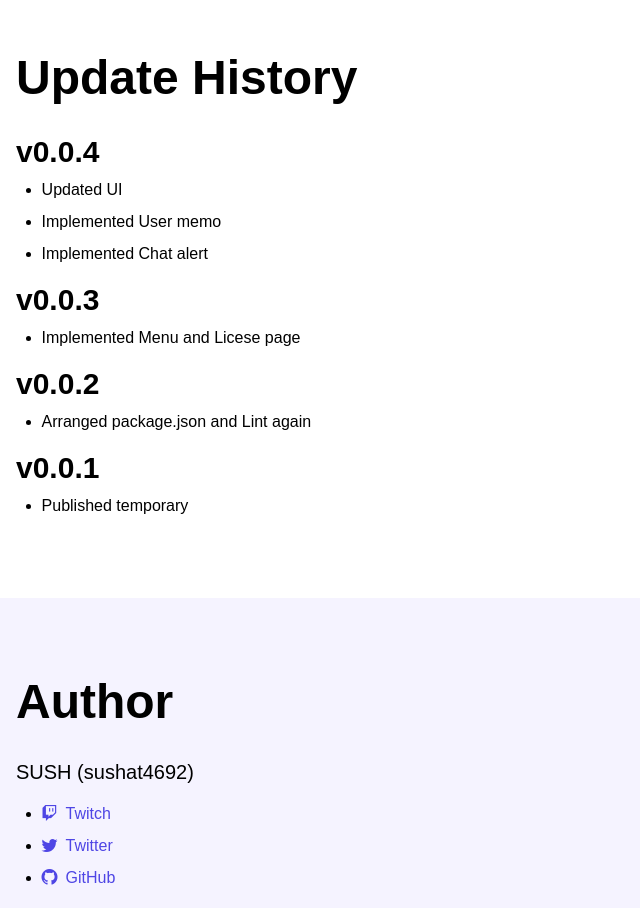
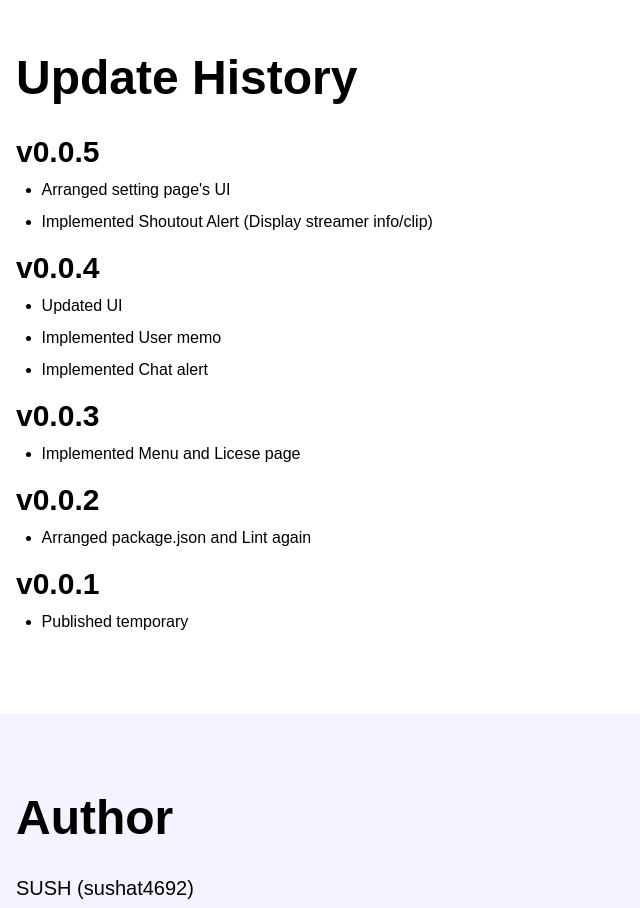
Before and after one commit to sushat4692/streaid-docs, a Next.js app: page / in a window 1280 px wide. Shown: the part 1020-1928 px from the top of the page, without its empty margins (0-640 px from the left). Built offline with nearby package versions, Linux system fonts and the light colour scheme.

Commit message:
Added history of v0.0.5

```diff
--- a/components/History.tsx
+++ b/components/History.tsx
@@ -15,6 +15,20 @@ const HistoryComponent: React.FC = () => {
                         defaultMessage: "Update History",
                     })}
                 </h2>
+
+                <h3 className="headline--sub">v0.0.5</h3>
+                <ul className="list">
+                    <li className="list__item">
+                        {locale.getMessage({
+                            id: "Component.History.v0.0.5-1",
+                        })}
+                    </li>
+                    <li className="list__item">
+                        {locale.getMessage({
+                            id: "Component.History.v0.0.5-2",
+                        })}
+                    </li>
+                </ul>
 
                 <h3 className="headline--sub">v0.0.4</h3>
                 <ul className="list">
--- a/lang/en-us.ts
+++ b/lang/en-us.ts
@@ -26,6 +26,9 @@ const messages = {
     "Component.Install.Button": "Download latest Version",
     // History
     "Component.History.Header": "Update History",
+    "Component.History.v0.0.5-1": "Arranged setting page's UI",
+    "Component.History.v0.0.5-2":
+        "Implemented Shoutout Alert (Display streamer info/clip)",
     "Component.History.v0.0.4-1": "Updated UI",
     "Component.History.v0.0.4-2": "Implemented User memo",
     "Component.History.v0.0.4-3": "Implemented Chat alert",
--- a/lang/ja-jp.ts
+++ b/lang/ja-jp.ts
@@ -26,6 +26,9 @@ const messages = {
     "Component.Install.Button": "最新版をダウンロード",
     // History
     "Component.History.Header": "更新履歴",
+    "Component.History.v0.0.5-1": "設定ページのUI整理",
+    "Component.History.v0.0.5-2":
+        "シャウトアウトアラートの実装（情報表示、クリップ再生）",
     "Component.History.v0.0.4-1": "UIの変更",
     "Component.History.v0.0.4-2": "ユーザメモ機能の実装",
     "Component.History.v0.0.4-3": "チャットアラート機能の実装",
```
